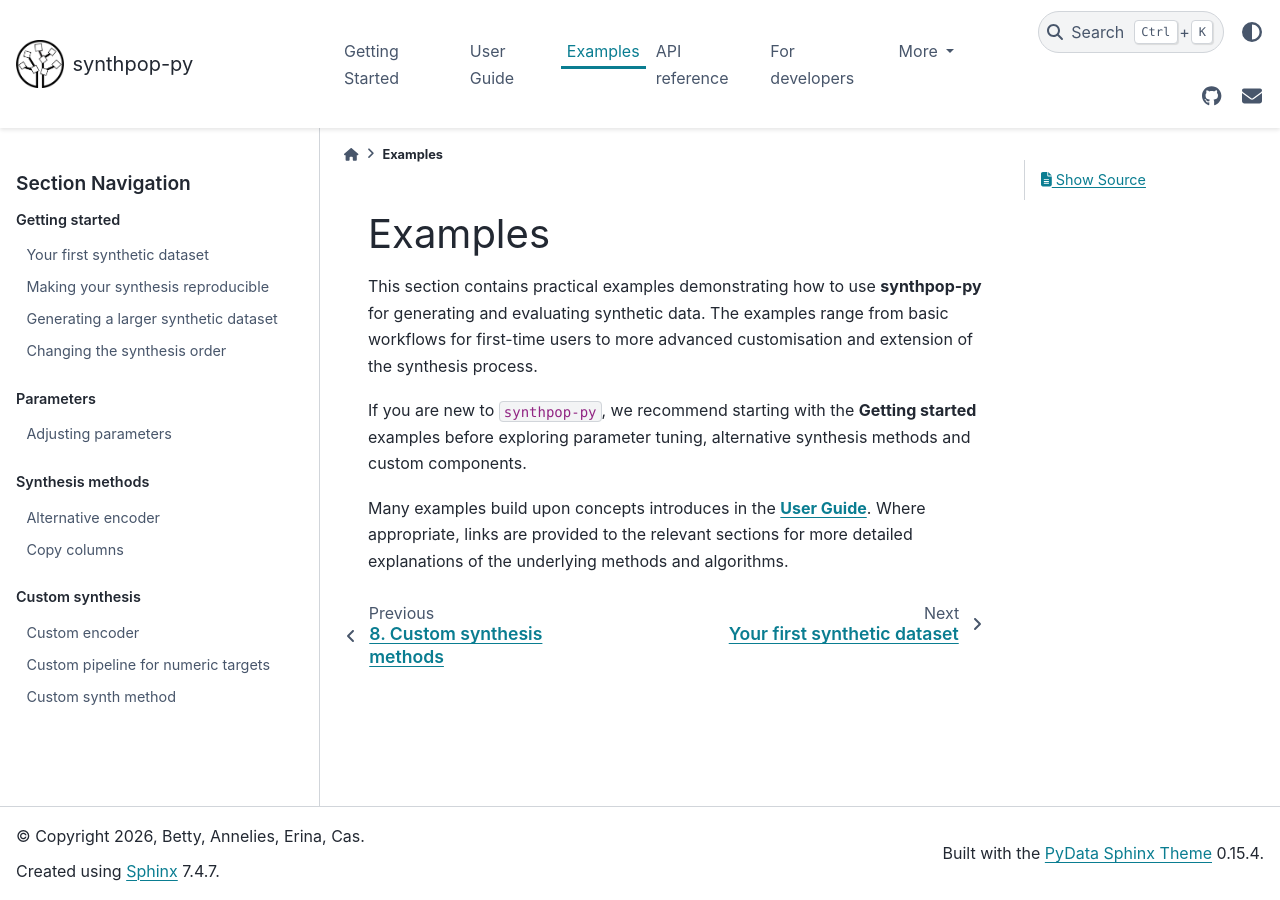
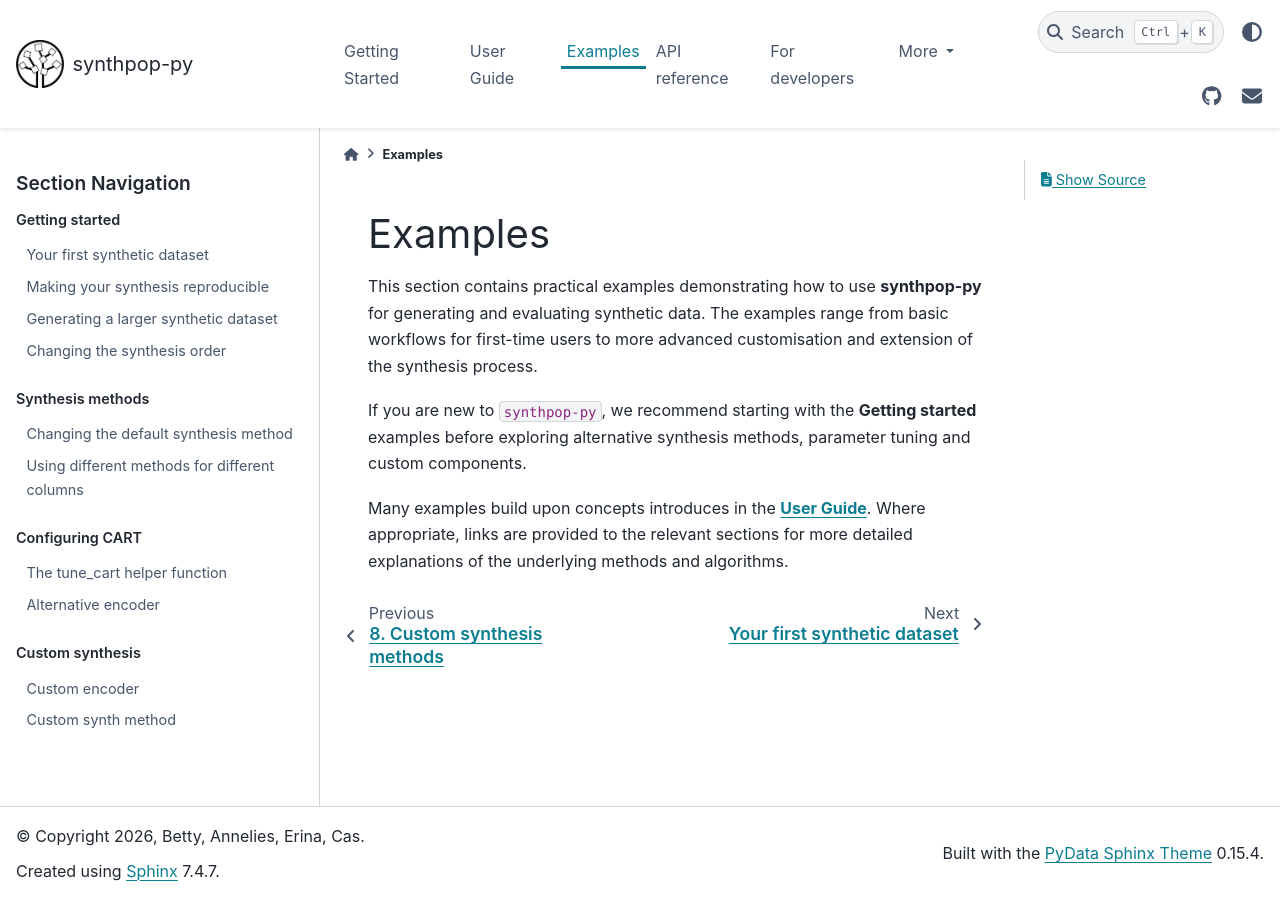
Before and after one commit to duonl/synthpop-py, a Sphinx documentation site: the page built from docs/source/examples/examples_index.md, in a window 1280 px wide. Built offline with Sphinx 7.4.7 and the PyData theme 0.15.4, drawn with Linux system fonts in a browser that asks for light colours.

Commit message:
update structure

````diff
--- /dev/null
+++ b/docs/source/examples/changing_the_default_method.md
@@ -0,0 +1 @@
+# Changing the default synthesis method
--- a/docs/source/examples/examples_index.md
+++ b/docs/source/examples/examples_index.md
@@ -2,7 +2,7 @@
 
 This section contains practical examples demonstrating how to use **synthpop-py** for generating and evaluating synthetic data. The examples range from basic workflows for first-time users to more advanced customisation and extension of the synthesis process.
 
-If you are new to `synthpop-py`, we recommend starting with the **Getting started** examples before exploring parameter tuning, alternative synthesis methods and custom components.
+If you are new to `synthpop-py`, we recommend starting with the **Getting started** examples before exploring alternative synthesis methods, parameter tuning and custom components.
 
 Many examples build upon concepts introduces in the [**User Guide**](../user_guides/user_guides_index.md). Where appropriate, links are provided to the relevant sections for more detailed explanations of the underlying methods and algorithms.
 
@@ -21,19 +21,20 @@ changing_the_synthesis_order.md
 ```{toctree}
 :maxdepth: 1
 :hidden:
-:caption: Parameters
+:caption: Synthesis methods
 
-adjusting_parameters.md
+changing_the_default_method.md
+using_different_methods_for_different_columns.md
 
 ```
 
 ```{toctree}
 :maxdepth: 1
 :hidden:
-:caption: Synthesis methods
+:caption: Configuring CART
 
+tune_cart_function.md
 alternative_encoder.md
-copy_column.md
 
 ```
 
@@ -43,7 +44,6 @@ copy_column.md
 :caption: Custom synthesis
 
 custom_encoder.md
-custom_numeric.md
 custom_synth.md
 
 ```
--- /dev/null
+++ b/docs/source/examples/tune_cart_function.md
@@ -0,0 +1 @@
+# The tune_cart helper function
````
Also changed, not shown: docs/source/examples/adjusting_parameters.md (deleted, +0 -15 lines), docs/source/examples/custom_numeric.md (deleted, +0 -14 lines), docs/source/examples/using_different_methods_for_different_columns.md (renamed from docs/source/examples/copy_column.md, +1 -1 lines), docs/source/examples/your_first_synthetic_dataset.md (+1 -1 lines).
